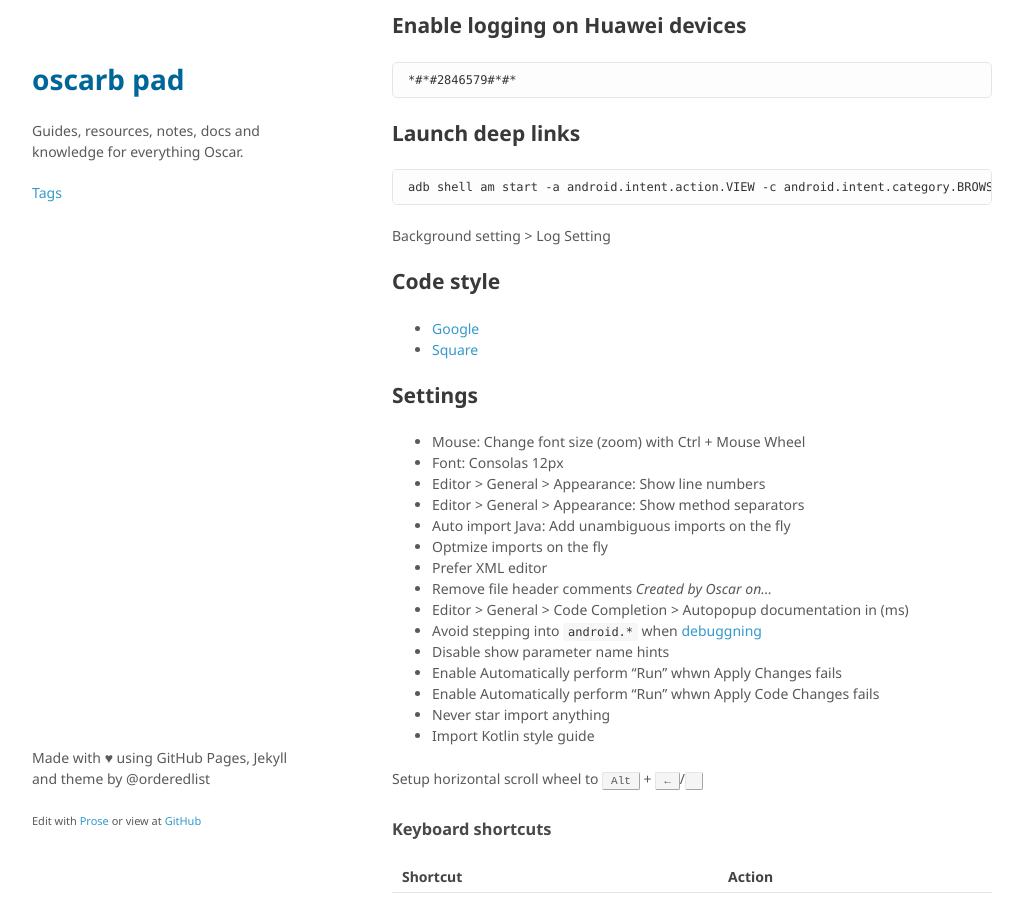
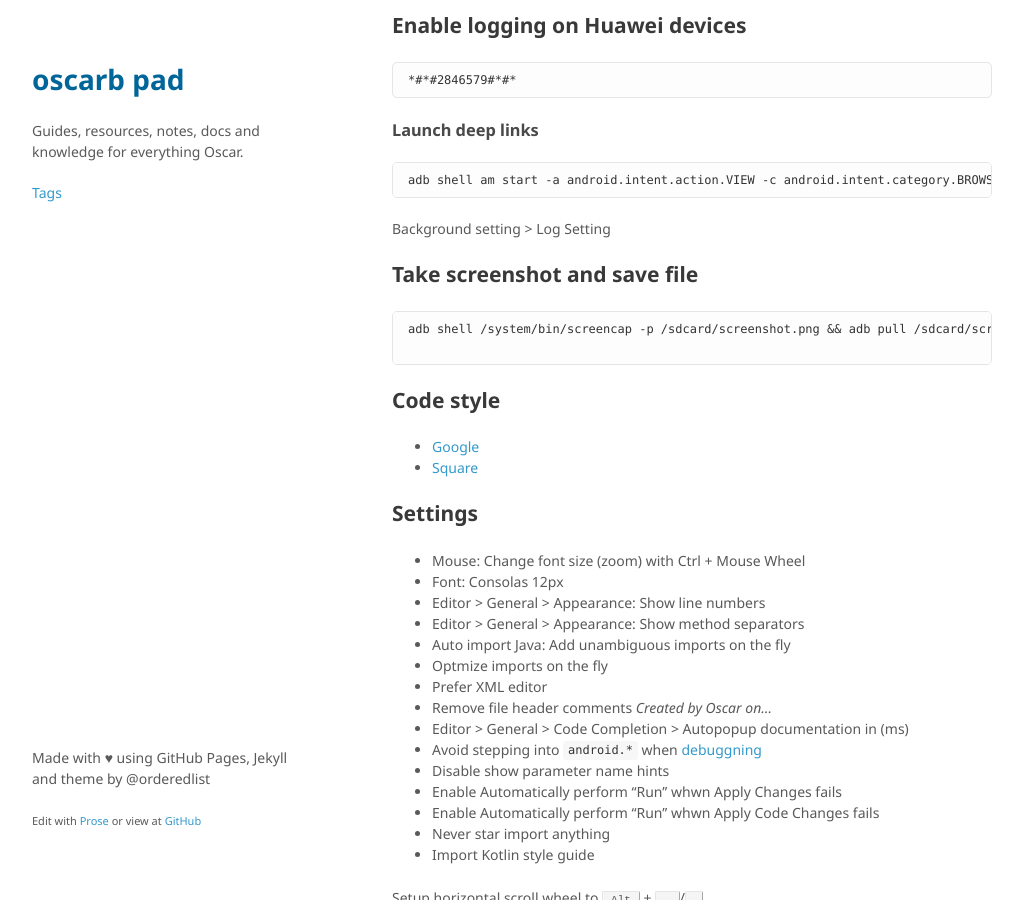
Before and after one commit to oscarb/pad, a Jekyll site: the page built from _docs/android-studio.md, in a window 1280 px wide and 900 px high, scrolled down 2075 px. Shown: the whole window, without its empty margins (128-1151 px from the left). Built offline with Jekyll 4.4.1, drawn with Linux system fonts in a browser that asks for light colours; some web fonts are replaced.

Commit message:
Update android-studio.md

````diff
--- a/_docs/android-studio.md
+++ b/_docs/android-studio.md
@@ -114,13 +114,20 @@ adb shell input text 'my string here. With some characters escaped like \$ that'
 *#*#2846579#*#*
 ```
 
-## Launch deep links
+### Launch deep links
 
 ```
 adb shell am start -a android.intent.action.VIEW -c android.intent.category.BROWSABLE -d "LINK"
 ```
 
 Background setting > Log Setting
+
+## Take screenshot and save file
+
+```
+adb shell /system/bin/screencap -p /sdcard/screenshot.png && adb pull /sdcard/screenshot.png screenshot$(date +"%Y%m%dT%I%M%S").png
+
+```
 
 ## Code style
 
````
